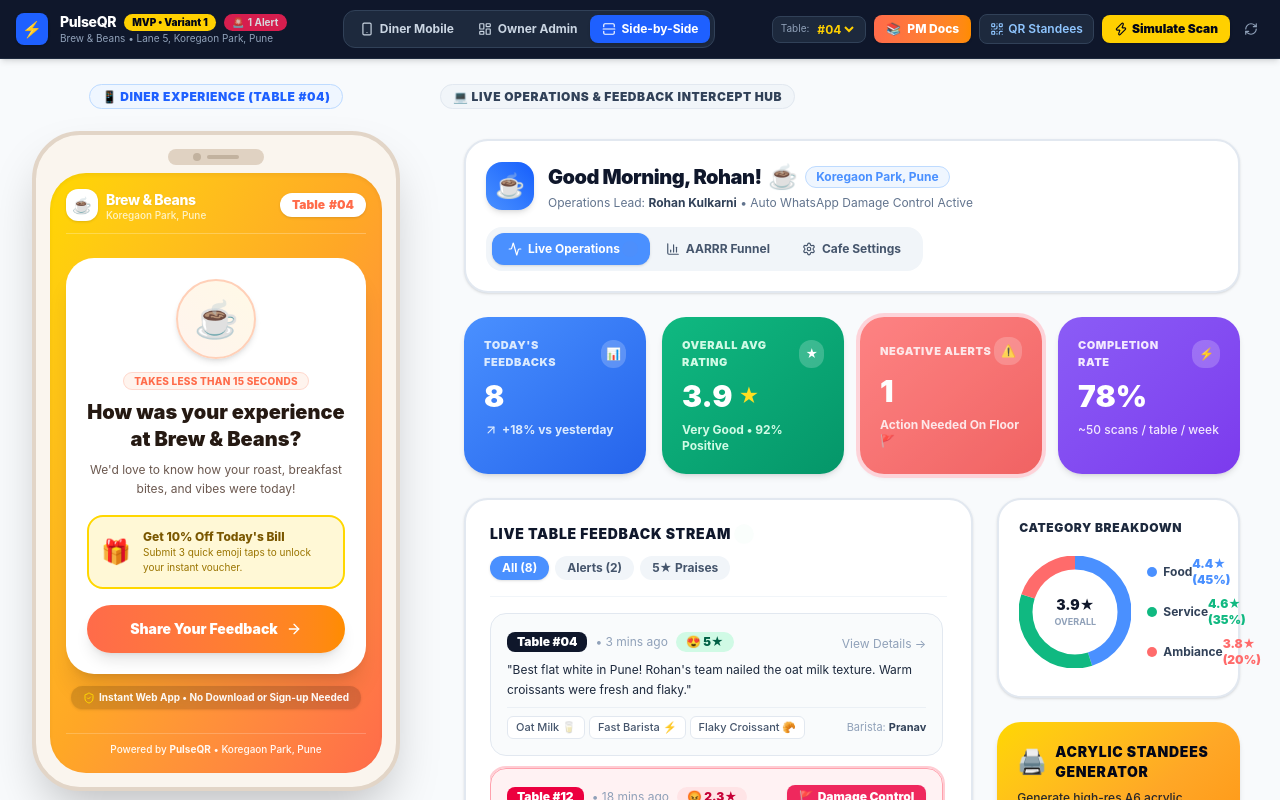
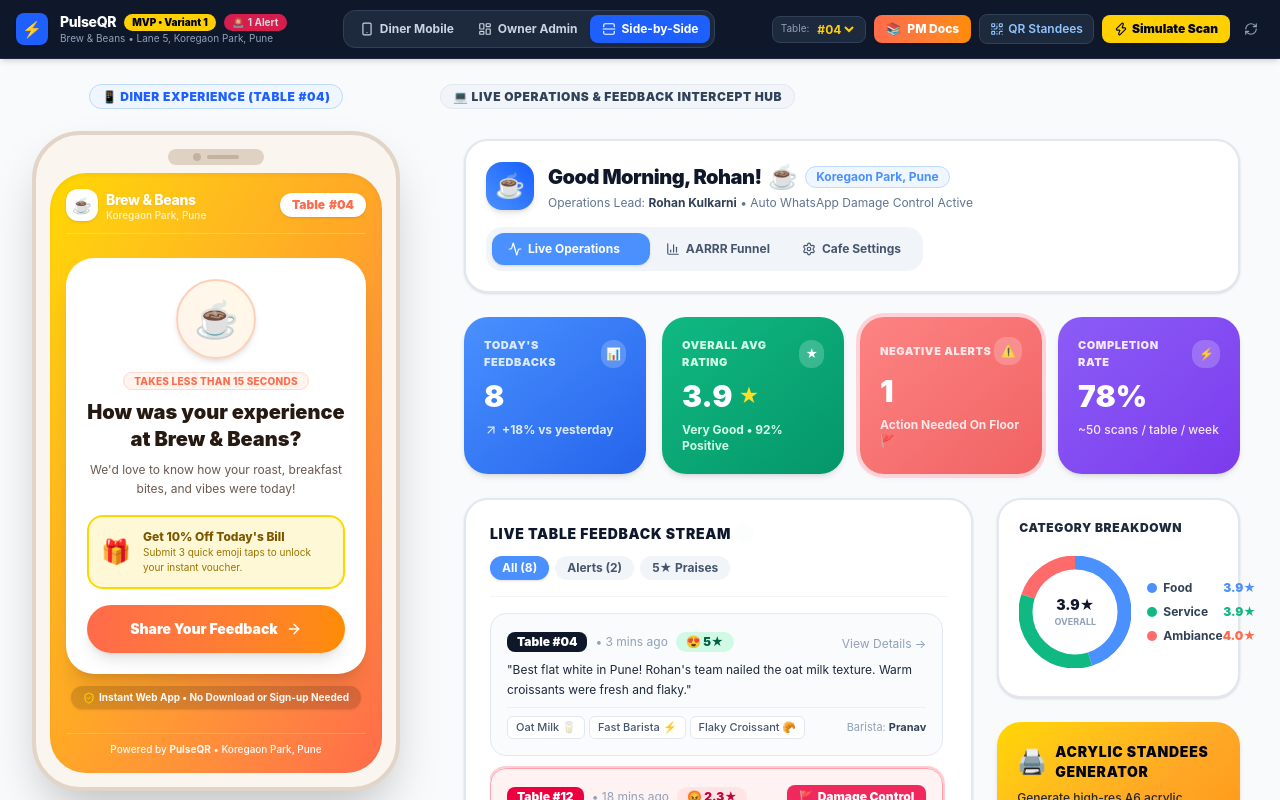
Before and after one commit to 26BB/pulseqr, a React (Vite) app: page / in a window 1280 px wide. Shown: the top 800 px of the page. Built offline with nearby package versions, Linux system fonts and the light colour scheme.

Commit message:
⚡ Bolt: Optimize feedback stats calculation with single-pass loops
Squash merged by Jules Master. Jules coded it, Jules Master cleared it.

```diff
--- a/src/App.jsx
+++ b/src/App.jsx
@@ -115,12 +115,18 @@
   const handleCloseStandee = useCallback(() => setStandeesModalOpen(false), []);
   const handleCloseDocs = useCallback(() => setDocsModalOpen(false), []);
 
-  // Optimization: Memoize pending alert count calculation to prevent array re-filtering
-  // during unrelated re-renders (e.g. view switching, table selection, modal state toggles).
-  const pendingAlertCount = useMemo(
-    () => feedbacks.filter((f) => f.isAlert && f.status === 'ALERT_TRIGGERED').length,
-    [feedbacks]
-  );
+  // Optimization: Single-pass O(N) loop in useMemo avoids intermediate array allocation
+  // from feedbacks.filter() when computing pending alert count.
+  const pendingAlertCount = useMemo(() => {
+    let count = 0;
+    for (let i = 0; i < feedbacks.length; i++) {
+      const f = feedbacks[i];
+      if (f.isAlert && f.status === 'ALERT_TRIGGERED') {
+        count++;
+      }
+    }
+    return count;
+  }, [feedbacks]);
 
   return (
     <div className="min-h-screen bg-slate-50 dark:bg-slate-950 text-slate-900 dark:text-slate-100 flex flex-col font-sans">
--- a/src/components/admin/AdminDashboard.jsx
+++ b/src/components/admin/AdminDashboard.jsx
@@ -24,16 +24,25 @@
   const [filter, setFilter] = useState('all'); // 'all' | 'alert' | '5star'
   const [selectedFeedback, setSelectedFeedback] = useState(null);
 
-  // Optimization: Consolidate stats calculation into a single-pass O(N) loop instead of multiple filter/reduce passes & array allocations
-  const { total, pendingAlerts, avgRating, totalAlertsCount } = useMemo(() => {
+  // Optimization: Consolidate overall stats and category averages calculation into a single-pass O(N) loop
+  // instead of multiple filter/reduce passes & array allocations.
+  const { total, pendingAlerts, avgRating, totalAlertsCount, avgFood, avgService, avgAmbiance } = useMemo(() => {
     const totalCount = feedbacks.length;
     let pending = 0;
     let alerts = 0;
     let scoreSum = 0;
+    let foodSum = 0;
+    let serviceSum = 0;
+    let ambianceSum = 0;
 
     for (let i = 0; i < totalCount; i++) {
       const f = feedbacks[i];
       scoreSum += f.overallScore;
+      if (f.ratings) {
+        foodSum += f.ratings.food || 0;
+        serviceSum += f.ratings.service || 0;
+        ambianceSum += f.ratings.ambiance || 0;
+      }
       if (f.isAlert) {
         alerts++;
         if (f.status === 'ALERT_TRIGGERED') {
@@ -42,11 +51,16 @@
       }
     }
 
+    const divisor = totalCount || 1;
+
     return {
       total: totalCount,
       pendingAlerts: pending,
-      avgRating: (scoreSum / (totalCount || 1)).toFixed(1),
+      avgRating: (scoreSum / divisor).toFixed(1),
       totalAlertsCount: alerts,
+      avgFood: (foodSum / divisor).toFixed(1),
+      avgService: (serviceSum / divisor).toFixed(1),
+      avgAmbiance: (ambianceSum / divisor).toFixed(1),
     };
   }, [feedbacks]);
 
@@ -310,19 +324,19 @@
                       <span className="flex items-center gap-1.5 font-bold text-slate-700">
                         <span className="w-2.5 h-2.5 rounded-full bg-[#4A90FF]"></span> Food
                       </span>
-                      <span className="font-black text-[#4A90FF]">4.4★ (45%)</span>
+                      <span className="font-black text-[#4A90FF]">{avgFood}★</span>
                     </div>
                     <div className="flex items-center justify-between">
                       <span className="flex items-center gap-1.5 font-bold text-slate-700">
                         <span className="w-2.5 h-2.5 rounded-full bg-[#10B981]"></span> Service
                       </span>
-                      <span className="font-black text-[#10B981]">4.6★ (35%)</span>
+                      <span className="font-black text-[#10B981]">{avgService}★</span>
                     </div>
                     <div className="flex items-center justify-between">
                       <span className="flex items-center gap-1.5 font-bold text-slate-700">
                         <span className="w-2.5 h-2.5 rounded-full bg-[#FF6B6B]"></span> Ambiance
                       </span>
-                      <span className="font-black text-[#FF6B6B]">3.8★ (20%)</span>
+                      <span className="font-black text-[#FF6B4A]">{avgAmbiance}★</span>
                     </div>
                   </div>
                 </div>
```
Also changed, not shown: .jules/bolt.md.
